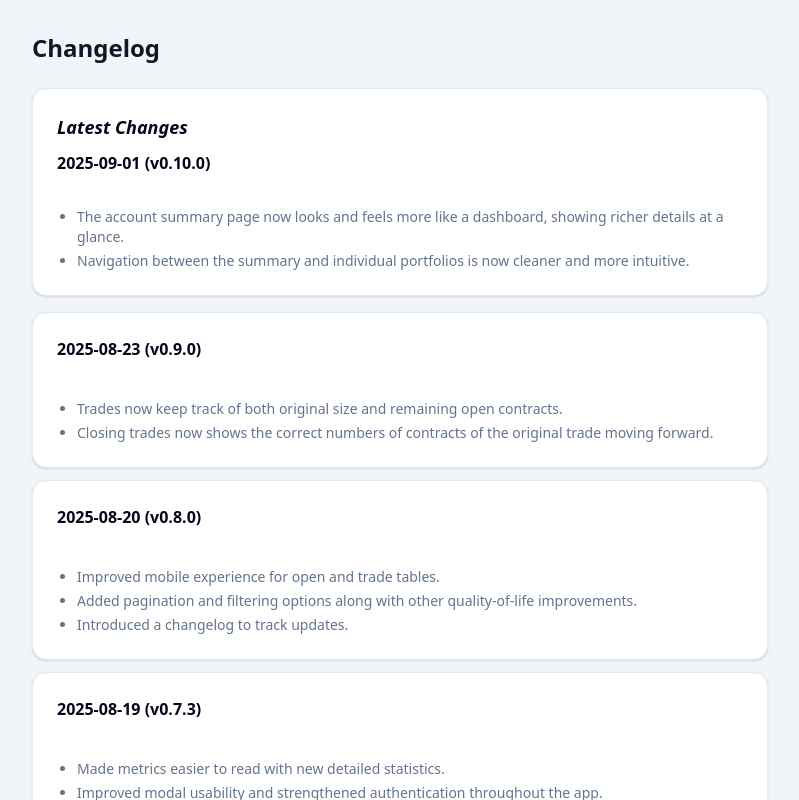
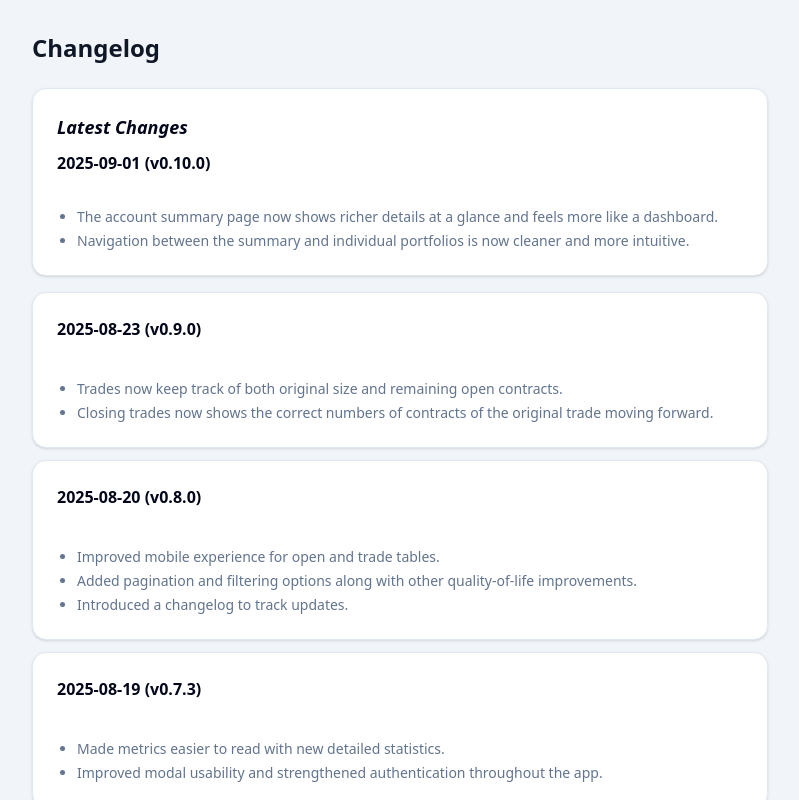
Before and after one commit to boostmx/wheel-strat-tracker, a Next.js app: page /changelog in a window 1280 px wide. Shown: the top 800 px of the page, without its empty margins (240-1039 px from the left). Built offline with nearby package versions, Linux system fonts and the light colour scheme; no server answers.

Commit message:
changelog: verbiage change

```diff
--- a/src/data/changelog.ts
+++ b/src/data/changelog.ts
@@ -9,7 +9,7 @@ export const changelog: ChangelogEntry[] = [
     date: "2025-09-01",
     version: "v0.10.0",
     highlights: [
-      "The account summary page now looks and feels more like a dashboard, showing richer details at a glance.",
+      "The account summary page now shows richer details at a glance and feels more like a dashboard.",
       "Navigation between the summary and individual portfolios is now cleaner and more intuitive.",
     ],
   },
```
